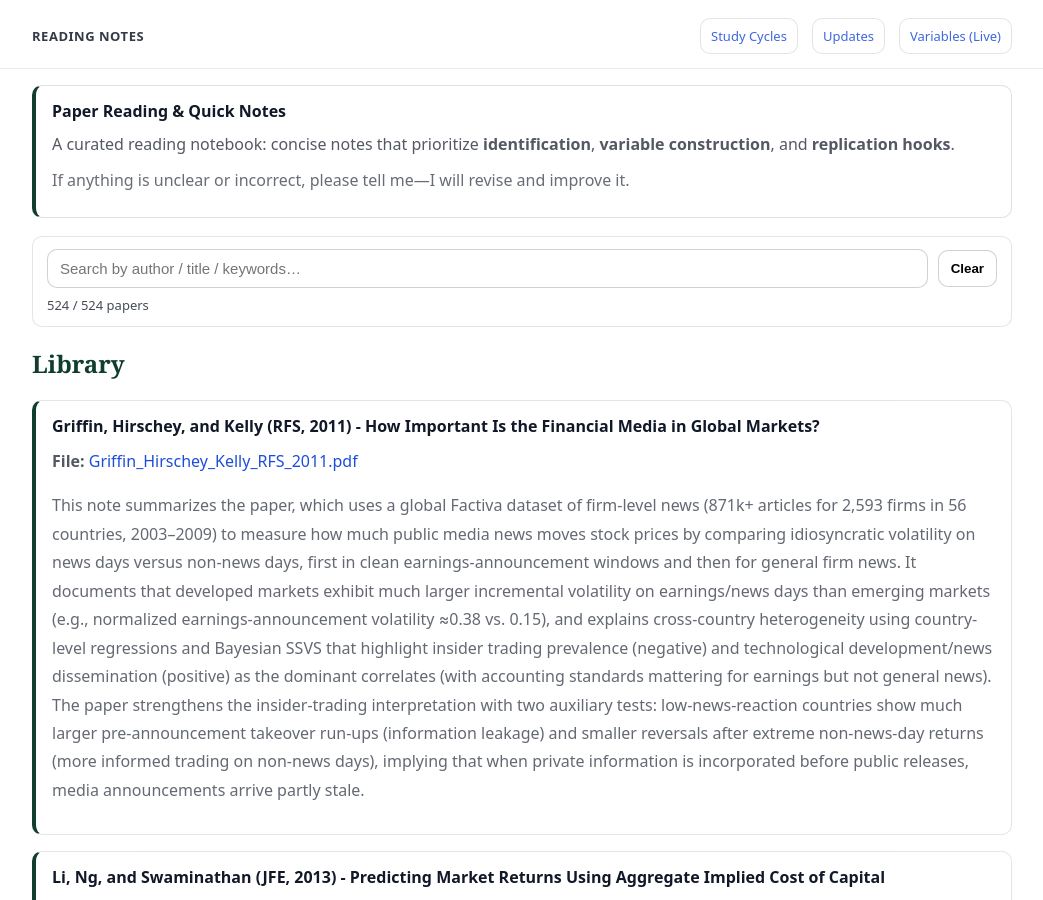
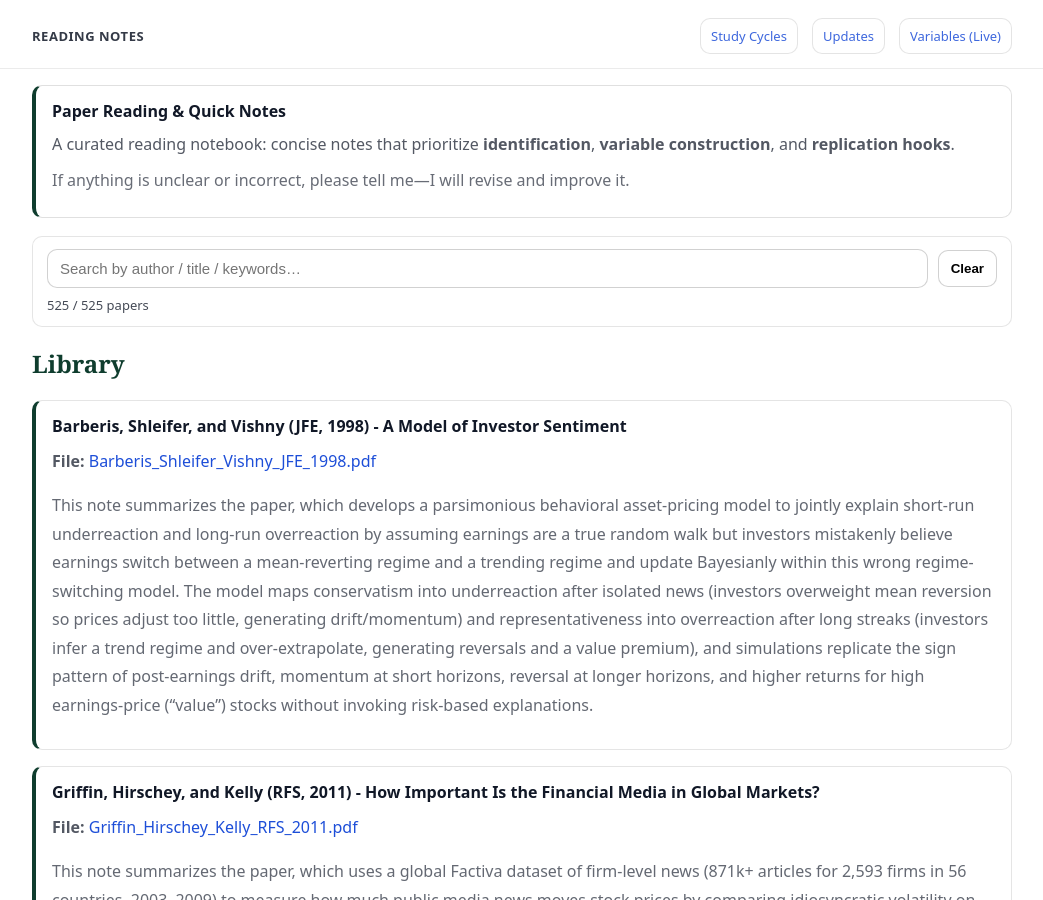
Before and after one commit to yaxinzn/study-archive, a Jekyll site: the page built from reading/index.md, in a window 1280 px wide and 900 px high. Shown: the whole window, without its empty margins (118-1161 px from the left). Built offline with Jekyll 4.4.1, drawn with Linux system fonts in a browser that asks for light colours.

Commit message:
Reading: add/update Barberis_Shleifer_Vishny_JFE_1998.pdf

```diff
--- a/_data/reading.yml
+++ b/_data/reading.yml
@@ -1,3 +1,7 @@
+- title: "Barberis, Shleifer, and Vishny (JFE, 1998) - A Model of Investor Sentiment"
+  file: "Barberis_Shleifer_Vishny_JFE_1998.pdf"
+  desc: "This note summarizes the paper, which develops a parsimonious behavioral asset-pricing model to jointly explain short-run underreaction and long-run overreaction by assuming earnings are a true random walk but investors mistakenly believe earnings switch between a mean-reverting regime and a trending regime and update Bayesianly within this wrong regime-switching model. The model maps conservatism into underreaction after isolated news (investors overweight mean reversion so prices adjust too little, generating drift/momentum) and representativeness into overreaction after long streaks (investors infer a trend regime and over-extrapolate, generating reversals and a value premium), and simulations replicate the sign pattern of post-earnings drift, momentum at short horizons, reversal at longer horizons, and higher returns for high earnings-price (“value”) stocks without invoking risk-based explanations."
+
 - title: "Griffin, Hirschey, and Kelly (RFS, 2011) - How Important Is the Financial Media in Global Markets?"
   file: "Griffin_Hirschey_Kelly_RFS_2011.pdf"
   desc: "This note summarizes the paper, which uses a global Factiva dataset of firm-level news (871k+ articles for 2,593 firms in 56 countries, 2003–2009) to measure how much public media news moves stock prices by comparing idiosyncratic volatility on news days versus non-news days, first in clean earnings-announcement windows and then for general firm news. It documents that developed markets exhibit much larger incremental volatility on earnings/news days than emerging markets (e.g., normalized earnings-announcement volatility ≈0.38 vs. 0.15), and explains cross-country heterogeneity using country-level regressions and Bayesian SSVS that highlight insider trading prevalence (negative) and technological development/news dissemination (positive) as the dominant correlates (with accounting standards mattering for earnings but not general news). The paper strengthens the insider-trading interpretation with two auxiliary tests: low-news-reaction countries show much larger pre-announcement takeover run-ups (information leakage) and smaller reversals after extreme non-news-day returns (more informed trading on non-news days), implying that when private information is incorporated before public releases, media announcements arrive partly stale."
```
Also changed, not shown: 1 other file.
